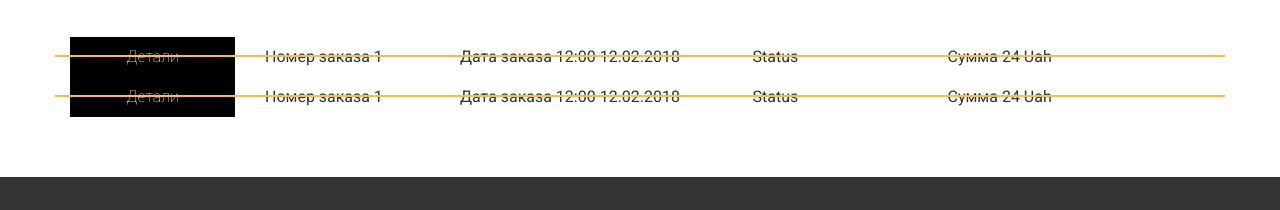
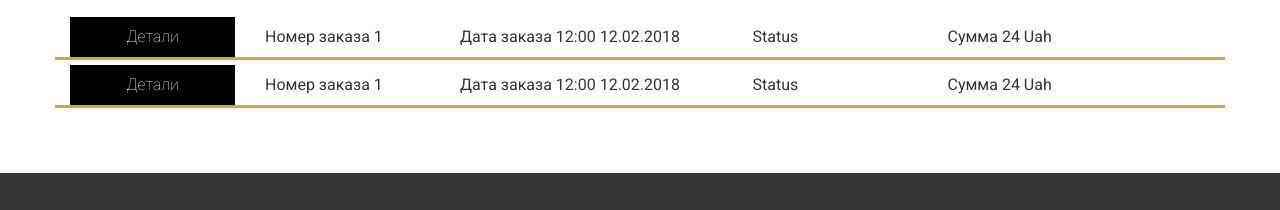
Before and after one commit to halch2980/nicoletta, a plain HTML site: page user.html in a window 1280 px wide. Shown: the part 269-479 px from the top of the page. Drawn offline with nearby package versions, Linux system fonts and the light colour scheme; a web font is replaced by a local one.

Commit message:
fixed wrong view of orders in user.html

```diff
--- a/css/user.less
+++ b/css/user.less
@@ -24,18 +24,14 @@
     }
     .orders{
         .order{
-            &:after{
-                position: absolute;
-                content: " ";
-                bottom: 0;
-                left: 0;
-                width: 100%;
-                height: 2px;
-                background-color: #ffbd3f;
-            }
-            padding: 20px 0;
+//            padding: 20px 0px;
+            margin-bottom: 5px;
+            margin-left: 0px;
+            margin-right: 0;
             display: block;
             position: relative;
+            border-bottom: 3px solid #d4a63e;
+
             .col-xs-1{
                 padding: 0;
             }
@@ -55,7 +51,7 @@
             }
             .order-info{
                 display: none;
-                height: 150px;
+                //height: 150px;
                 margin-top: 20px;
 
                 position: relative;
--- a/js/app.js
+++ b/js/app.js
@@ -78,17 +78,7 @@ $(document).ready(function(){
 
     });
     $('.button-order').click(function(){
-        var p=$(this).parent('div').parent('div');
-        if ($(p).children('.order-info').is(':hidden')){
-            $('.order-info').each(function(){
-                $(this).children('.order-info').slideUp('slow');
-            });
-            $(p).children('.order-info').slideDown('slow');
-        } else{
-            $(p).children('.order-info').slideUp('slow');
-        }
-
-
+       $(this).parents('.order').find('.order-info').slideToggle();
 
     });
 
--- a/user.html
+++ b/user.html
@@ -57,11 +57,20 @@
         <div class="row">
             <h2 class="h2-section" style="padding: 20px 0;">Заказы</h2>
             <div class="orders">
-                <div class="order bottom-border" id="1">
-                    <div class="col-xs-2 "><button class="button-order">Детали</button></div>
-                    <div class="col-xs-2 id-order"><p>Номер заказа <span>1</span> </p></div>
-                    <div class="col-xs-3 date-order"><p>Дата заказа <span>12:00</span> <span>12.02.2018</span></p></div>
-                    <div class="col-xs-2 status"><p>Status</p></div>
+                <div class="order bottom-border row" id="1">
+                    <div class="col-xs-2 ">
+                        <button class="button-order">Детали</button>
+                    </div>
+                    <div class="col-xs-2 id-order">
+                        <p>Номер заказа <span>1</span> </p>
+                    </div>
+                    <div class="col-xs-3 date-order">
+                        <p>Дата заказа <span>12:00</span>
+                        <span>12.02.2018</span></p>
+                    </div>
+                    <div class="col-xs-2 status">
+                        <p>Status</p>
+                    </div>
                     <div class="col-xs-2 cost-order"><p>Сумма <span>24 <artcile>Uah</artcile></span></p></div>
                     <div class="order-info">
                         <div class="info-prod" style="margin-top: 60px">
@@ -117,12 +126,14 @@
                         </div>
                     </div>
                 </div>
-                <div class="order bottom-border" id="1">
+                <div class="order bottom-border row" id="1">
                     <div class="col-xs-2 "><button class="button-order">Детали</button></div>
                     <div class="col-xs-2 id-order"><p>Номер заказа <span>1</span> </p></div>
                     <div class="col-xs-3 date-order"><p>Дата заказа <span>12:00</span> <span>12.02.2018</span></p></div>
                     <div class="col-xs-2 status"><p>Status</p></div>
-                    <div class="col-xs-2 cost-order"><p>Сумма <span>24 <artcile>Uah</artcile></span></p></div>
+                    <div class="col-xs-2 cost-order">
+                    <p>Сумма <span>24 <artcile>Uah</artcile></span></p>
+                    </div>
                     <div class="order-info">
                         <div class="info-prod" style="margin-top: 60px">
                                 <img src="img/prod.jpg" alt="" >
```
Also changed, not shown: css/user.css.
